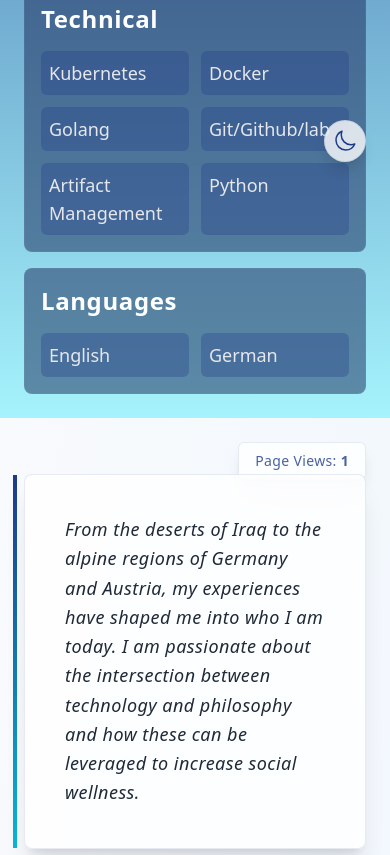
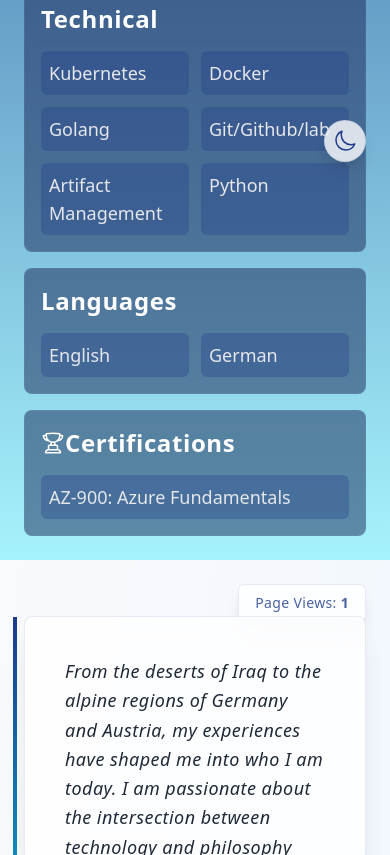
Before and after one commit to Ardax-C/folio, a website: page index.html in a window 390 px wide. Shown: the part 658-1513 px from the top of the page. Drawn offline with Linux system fonts and the light colour scheme.

Commit message:
add certificaiton section and update

```diff
--- a/index.html
+++ b/index.html
@@ -22,7 +22,7 @@
               <div class="space-y-4 text-gray-200">
                 <div>
                   <h3 class="text-sm uppercase md:normal-case tracking-wider md:tracking-normal text-blue-200 md:text-gray-200 font-medium mb-1">Address</h3>
-                  <p class="text-lg md:text-base font-medium md:font-normal">Eastern Wisconsin</p>
+                  <p class="text-lg md:text-base font-medium md:font-normal">Western Wisconsin</p>
                 </div>
                 <div>
                   <h3 class="text-sm uppercase md:normal-case tracking-wider md:tracking-normal text-blue-200 md:text-gray-200 font-medium mb-1">Email</h3>
@@ -99,6 +99,21 @@
                 </div>
                 <div class="bg-blue-900/30 md:bg-transparent dark:bg-blue-950/30 md:dark:bg-transparent rounded-md p-2 md:p-1">
                   <span class="text-gray-200 text-lg md:text-base font-medium md:font-normal">German</span>
+                </div>
+              </div>
+            </div>
+
+            <!-- Certifications Section -->
+            <div class="bg-blue-950/50 dark:bg-black/20 rounded-lg p-4 md:p-3 backdrop-blur-sm border border-white/5">
+              <h2 class="text-white text-2xl md:text-xl font-bold mb-4 tracking-wide md:tracking-normal flex items-center">
+                <svg class="w-6 h-6 mr-2 text-cyan-300" xmlns="http://www.w3.org/2000/svg" fill="none" viewBox="0 0 24 24" stroke-width="1.5" stroke="currentColor">
+                  <path stroke-linecap="round" stroke-linejoin="round" d="M16.5 18.75h-9m9 0a3 3 0 0 1 3 3h-15a3 3 0 0 1 3-3m9 0v-3.375c0-.621-.503-1.125-1.125-1.125h-.871M7.5 18.75v-3.375c0-.621.504-1.125 1.125-1.125h.872m5.007 0H9.497m5.007 0a7.454 7.454 0 0 1-.982-3.172M9.497 14.25a7.454 7.454 0 0 0 .981-3.172M5.25 4.236c-.982.143-1.954.317-2.916.52A6.003 6.003 0 0 0 7.73 9.728M5.25 4.236V4.5c0 2.108.966 3.99 2.48 5.228M5.25 4.236V2.721C7.456 2.41 9.71 2.25 12 2.25c2.291 0 4.545.16 6.75.47v1.516M7.73 9.728a6.726 6.726 0 0 0 2.748 1.35m8.272-6.842V4.5c0 2.108-.966 3.99-2.48 5.228m2.48-5.492a46.32 46.32 0 0 1 2.916.52 6.003 6.003 0 0 1-5.395 4.972m0 0a6.726 6.726 0 0 1-2.749 1.35m0 0a6.772 6.772 0 0 1-3.044 0" />
+                </svg>
+                Certifications
+              </h2>
+              <div class="grid grid-cols-1 gap-3 md:gap-2">
+                <div class="bg-blue-900/30 md:bg-transparent dark:bg-blue-950/30 md:dark:bg-transparent rounded-md p-2 md:p-1">
+                  <span class="text-gray-200 text-lg md:text-base font-medium md:font-normal">AZ-900: Azure Fundamentals</span>
                 </div>
               </div>
             </div>
```
